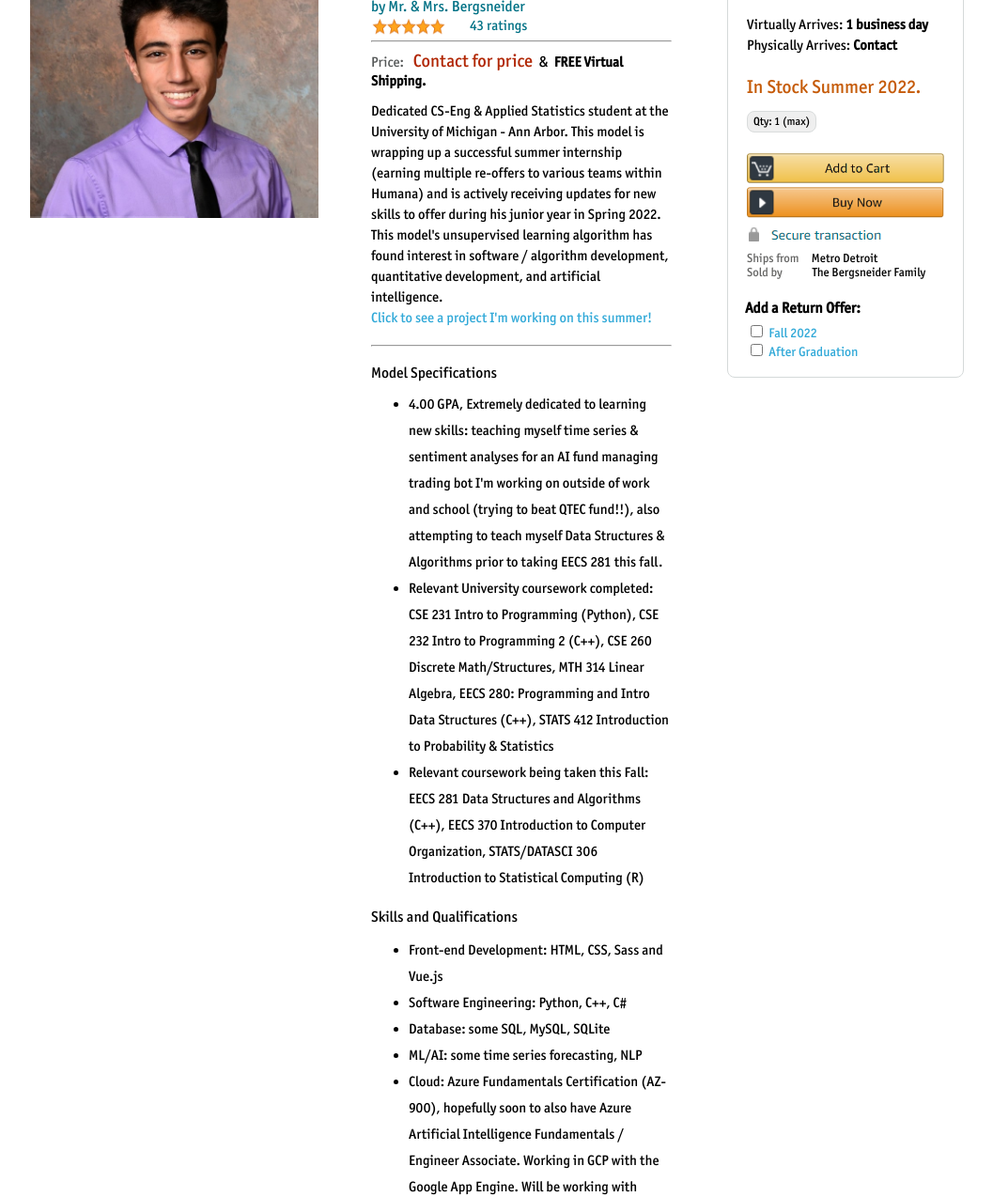
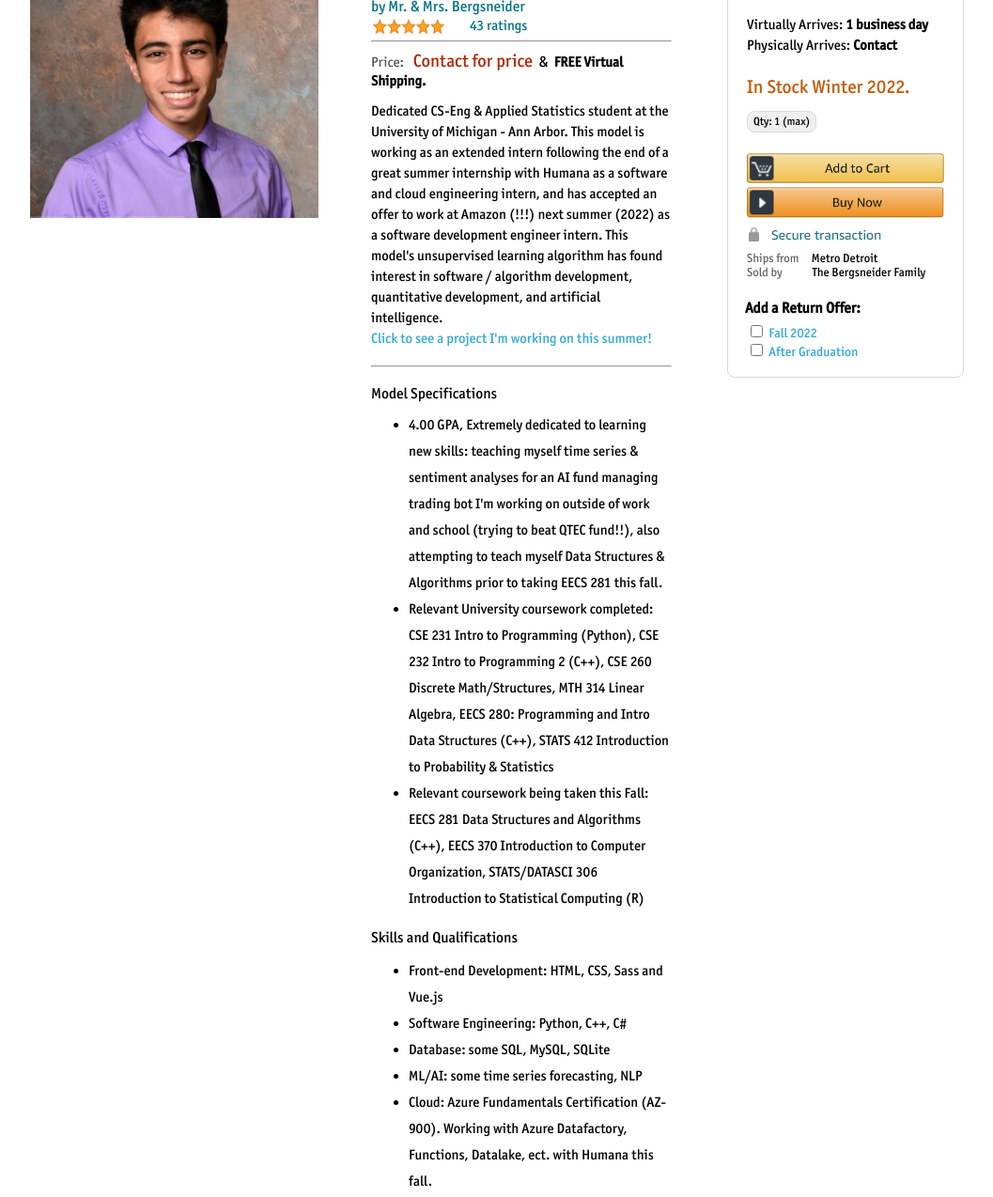
Before and after one commit to alanb43/personal-website, a website: page dist/index.html in a window 1280 px wide. Shown: the part 249-1523 px from the top of the page at 94% size, without its empty margins (186-1243 px from the left). Drawn offline with Linux system fonts and the light colour scheme; some packages are replaced by stand-ins of ours.

Commit message:
Small updates

```diff
--- a/dist/index.html
+++ b/dist/index.html
@@ -43,6 +43,7 @@
                 <div id="search-button"><img src="images/magnifying_glass.PNG" alt="search button magnifying glass" id="magnifying-glass"></div>
                 <p class="search-text"><a class="typewrite" data-period="2000" data-type='[
                     "An ever-curious learner with a passion for tech",
+                    "An (official) Amazonian starting Summer 2022",
                     "A developer with passion for simplicity + efficiency",
                     "A leader that seeks to accomplish more with less" ]'>
                   <span class="wrap"></span>
@@ -78,9 +79,10 @@
                     <span style="font-size: 15px;"><strong>FREE Virtual Shipping.</strong></span>
                 </p>
                 <p id="intro-paragraph">
-                  Dedicated CS-Eng & Applied Statistics student at the University of Michigan - Ann Arbor. This model is wrapping up a successful summer internship (earning
-                  multiple re-offers to various teams within Humana) and is actively receiving updates for new skills to offer during his junior year in Spring 2022. This
-                  model's unsupervised learning algorithm has found interest in software / algorithm development, quantitative development, and artificial intelligence.
+                  Dedicated CS-Eng & Applied Statistics student at the University of Michigan - Ann Arbor. This model is working as an extended intern following the end
+                  of a great summer internship with Humana as a software and cloud engineering intern, and has accepted an offer to work at Amazon (!!!) next summer (2022)
+                  as a software development engineer intern. This model's unsupervised learning algorithm has found interest in software / algorithm development, quantitative
+                  development, and artificial intelligence.
                   <br/><a style="text-decoration: none; color: #31a9d8" href="https://github.com/alanb43/stock-trader">Click to see a project I'm working on this summer!</a>
                 </p>
                 <hr style="top: 20px;"></hr>
@@ -106,14 +108,14 @@
                     <li>Database: some SQL, MySQL, SQLite</li>
                     <li>ML/AI: some time series forecasting, NLP</li>
                     <li>
-                      Cloud: Azure Fundamentals Certification (AZ-900), hopefully soon to also have Azure Artificial Intelligence Fundamentals / Engineer Associate.
-                      Working in GCP with the Google App Engine. Will be working with Azure Databricks, Datafactory, Datalake, ect. this fall.
+                      Cloud: Azure Fundamentals Certification (AZ-900). Working with Azure Datafactory, Functions, Datalake, ect. with Humana this fall.
                     </li>
                     <li>
                       <a style="color: #007187;" href="https://www.egr.msu.edu/seescholars/scholars/alan-bergsneider" target="_blank" id="see">
                       MSU SEE Scholarship Recipient</a>, awarded $16,000.
                     </li>
                     <li>Frank G. Butorac Scholarship Recipient, awarded $5,000.</li>
+                    <li>Joseph and Amy Perella Scholarship Recipient, Award $3,000.</li>
                     <li>
                       See resume in navigation bar or
                       <a style="text-decoration: none; color: #31a9d8" href="https://drive.google.com/file/d/1BUlw9XlI0vPsh6iyMM5I-z9QUh5cf6rz/view?usp=sharing">here</a>
@@ -127,7 +129,7 @@
                     <br><span style="font-size: 14px">& <strong>FREE Shipping</strong>. <a style="color: #007185" class="contactbutton">Details</a></span><br>
                     <br><span style="font-size: 15px">Virtually Arrives: <strong>1 business day</strong>
                     <br>Physically Arrives: <strong>Contact</strong></span><br>
-                    <br><span style="font-size: 20px; color: #c55a07;">In Stock Summer 2022.</span>
+                    <br><span style="font-size: 20px; color: #c55a07;">In Stock Winter 2022.</span>
                 </p>
                 <button id="max" type="button">Qty: 1 (max)</button>
                 <img src="images/add2cart.PNG" alt="Add to cart button" class="purchase-button" onclick="swap();"></form>
```
